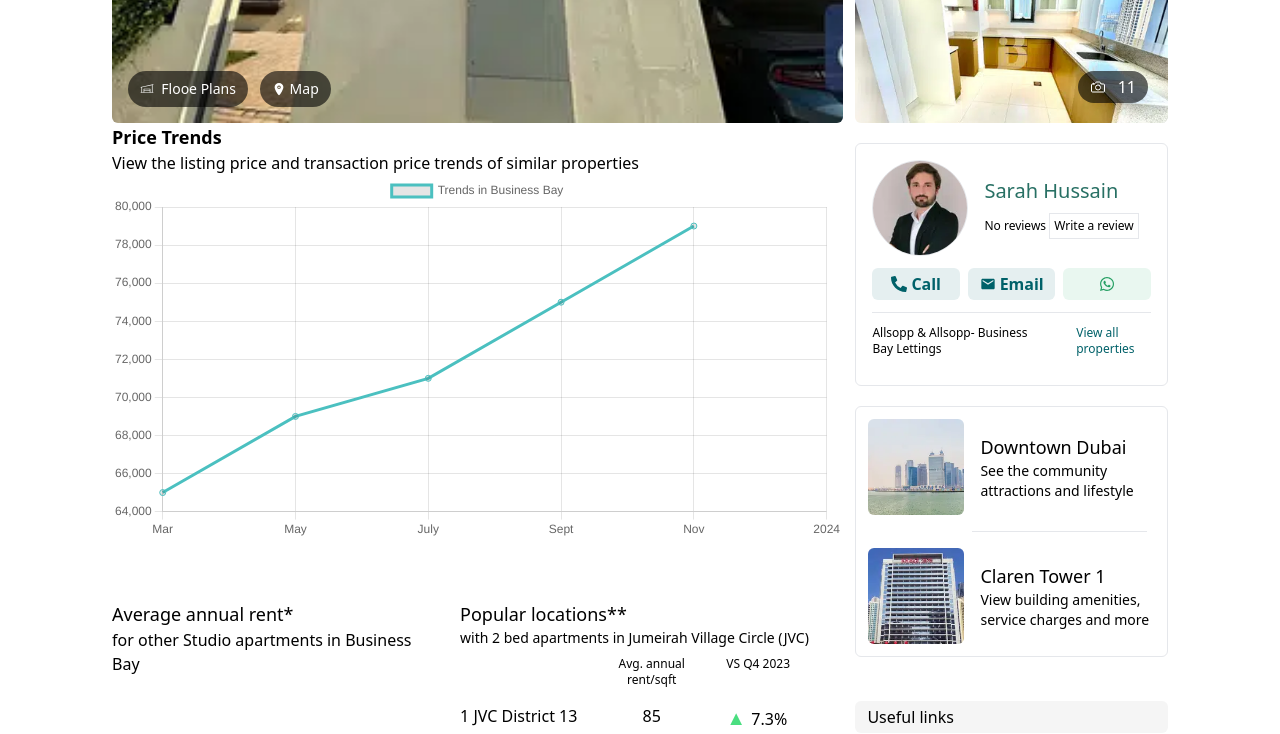
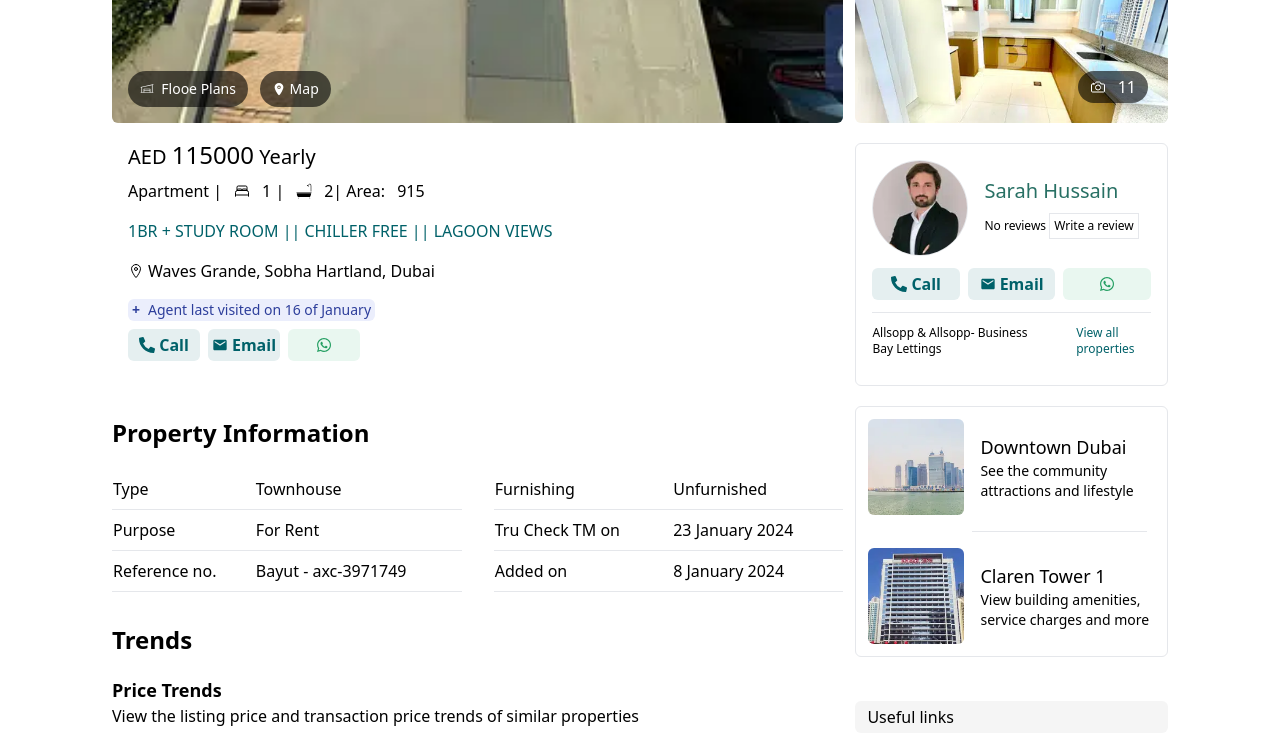
Before and after one commit to Sekai58/bayutClone, a React (Vite) app: page /property-details/1 in a window 1280 px wide. Shown: the part 660-1394 px from the top of the page. Built offline with nearby package versions, Linux system fonts and the light colour scheme.

Commit message:
Add detail in property detail page

```diff
--- /dev/null
+++ b/src/components/Cards/PropertyDetail.tsx
@@ -0,0 +1,64 @@
+import { FaPhoneAlt } from "react-icons/fa";
+import { FaWhatsapp } from "react-icons/fa";
+import { MdEmail } from "react-icons/md";
+import { IoBedOutline } from "react-icons/io5";
+import { GiBathtub } from "react-icons/gi";
+import { IoLocationOutline } from "react-icons/io5";
+
+interface IProperty {
+  price: number;
+  type: string;
+  bed: number;
+  bath: number;
+  area: number;
+  description: string;
+  location: string;
+}
+
+const PropertyDetail: React.FC<IProperty> = (props: IProperty) => {
+  return (
+    <div className="p-4 flex flex-col gap-2 w-full">
+      <h5 className=" text-xl font-medium block ">
+        AED <span className="text-2xl">{props.price}</span> Yearly
+      </h5>
+      <div>
+        <p className="text-md pb-4 flex items-center gap-3 font-medium flex-wrap">
+          {props.type} | <IoBedOutline />
+          {props.bed} | <GiBathtub /> {props.bath}| Area:
+          <span className="font-normal">{props.area}</span>
+        </p>
+        <p className="text-md pb-4 text-[#006169]">{props.description}</p>
+        <p className="text-md pb-4 flex items-center gap-1">
+          <IoLocationOutline />
+          {props.location}
+        </p>
+        <p className="text-[#2d3e9b] py-[1px] bg-[#ebeefc] rounded-md text-sm px-1 w-fit">
+          <span className="font-bold mr-2">+</span>Agent last visited on 16 of
+          January
+        </p>
+      </div>
+
+      <div className="flex justify-between items-center">
+        <div className="flex gap-2">
+          <button className="flex w-[4.5rem] py-1 items-center justify-center bg-[#e5eff0] text-[#006169] rounded-md font-semibold h-fit">
+            <span className="mr-1">
+              <FaPhoneAlt />
+            </span>
+            Call
+          </button>
+          <button className="flex w-[4.5rem] py-1 items-center justify-center bg-[#e5eff0] text-[#006169] rounded-md font-semibold h-fit">
+            <span className="mr-1">
+              <MdEmail />
+            </span>
+            Email
+          </button>
+          <button className="w-[4.5rem] py-2 text-md flex items-center justify-center bg-[#e9f7f0] text-[#249f62] rounded-md font-semibold h-fit">
+            <FaWhatsapp />
+          </button>
+        </div>
+      </div>
+    </div>
+  );
+};
+
+export default PropertyDetail;
--- /dev/null
+++ b/src/components/Cards/PropertyInfo.tsx
@@ -0,0 +1,41 @@
+const PropertyInfo = () => {
+  return (
+    <>
+      <header className="pt-10 pb-5">
+        <h2 className="text-2xl font-semibold">Property Information</h2>
+      </header>
+      <div className="grid grid-cols-1 sm:grid-cols-2 sm:gap-8">
+        <table>
+          <tr className="border-b py-10">
+            <td className="py-2">Type</td>
+            <td className="font-medium">Townhouse</td>
+          </tr>
+          <tr className="border-b py-10">
+            <td className="py-2">Purpose</td>
+            <td className="font-medium">For Rent</td>
+          </tr>
+          <tr className="border-b py-10">
+            <td className="py-2">Reference no.</td>
+            <td className="font-medium">Bayut - axc-3971749</td>
+          </tr>
+        </table>
+        <table>
+          <tr className="border-b py-10">
+            <td className="py-2">Furnishing</td>
+            <td className="font-medium">Unfurnished</td>
+          </tr>
+          <tr className="border-b py-10">
+            <td className="py-2">Tru Check TM on</td>
+            <td className="font-medium">23 January 2024</td>
+          </tr>
+          <tr className="border-b py-10">
+            <td className="py-2">Added on</td>
+            <td className="font-medium">8 January 2024</td>
+          </tr>
+        </table>
+      </div>
+    </>
+  );
+};
+
+export default PropertyInfo;
--- a/src/components/Charts/Line.tsx
+++ b/src/components/Charts/Line.tsx
@@ -15,7 +15,7 @@ const LineChart = () => {
   };
 
   return (
-    <div>
+    <div className="py-5">
       <h3 className="font-semibold text-lg">Price Trends</h3>
       <p>
         View the listing price and transaction price trends of similar
--- a/src/pages/Property.tsx
+++ b/src/pages/Property.tsx
@@ -9,9 +9,94 @@ import {
   usefulLink,
 } from "../assets/data/property";
 import { Link } from "react-router-dom";
+import { MdFilterListOff, MdLocationPin } from "react-icons/md";
+import { useState } from "react";
+import { FaTableList } from "react-icons/fa6";
+import { PiMapPinLineBold } from "react-icons/pi";
+import Select from "react-select";
 
 const Property = () => {
+  const [list, setList] = useState(true);
   return (
+    <>
+      <header className="flex flex-col gap-3">
+        {/* TOP SECTION OF HEADER */}
+        <form className="px-4 sm:px-10 xl:px-28 flex py-4 gap-2">
+          <Select
+            className="w-full hidden md:block"
+            placeholder="Rent"
+            isDisabled
+          ></Select>
+          <label className=" w-full relative">
+            <input
+              type="text"
+              className="w-full rounded-md p-2 border pr-7"
+              placeholder="Enter location"
+            />
+            <span className="absolute text-2xl right-0 top-2 text-[#707070]">
+              <MdLocationPin />
+            </span>
+          </label>
+          <Select
+            className="w-full hidden md:block"
+            placeholder="Residental"
+            isDisabled
+          ></Select>
+          <Select
+            className="w-full hidden md:block"
+            placeholder="Beds&Baths"
+            isDisabled
+          ></Select>
+          <Select
+            className="w-full hidden md:block"
+            placeholder="Price(AED)"
+            isDisabled
+          ></Select>
+
+          <button className="hidden whitespace-nowrap md:flex items-center gap-2 py-1 px-5 bg-[#00606913] text-[#006169]  rounded-md">
+            More Filters
+            <MdFilterListOff />
+          </button>
+          <button className="whitespace-nowrap py-1 px-3 bg-[#0060691c] text-[#006169] rounded-md ">
+            Save Search
+          </button>
+        </form>
+
+        {/* BOTTOM SECTION OF HEADER */}
+        <div className="hidden md:flex justify-between items-center px-4 sm:px-10 xl:px-28">
+          <p className="flex gap-2 h-fit">
+            <button className="px-2 py-[3px] rounded-3xl flex gap-1 border text-sm">
+              TruCheck™ listings first
+            </button>
+            <button className="px-2 py-[3px] rounded-3xl flex gap-1 border text-sm">
+              Properties with floor plans
+            </button>
+          </p>
+
+          <p className="hidden  border p-1 sm:flex items-center  gap-2 rounded-md text-sm">
+            <span
+              className={` w-[5rem] flex items-center gap-1 justify-center ${
+                list ? "bg-[#e9f7f0] text-[#28b16d] font-medium" : ""
+              } rounded-md cursor-pointer p-1`}
+              onClick={() => setList(true)}
+            >
+              <FaTableList />
+              List
+            </span>
+            <span
+              className={`w-[5rem] flex items-center gap-1 justify-center ${
+                !list ? "bg-[#e9f7f0] text-[#28b16d]" : ""
+              } rounded-md cursor-pointer p-1`}
+              onClick={() => setList(false)}
+            >
+              <PiMapPinLineBold />
+              Map
+            </span>
+          </p>
+        </div>
+        <hr />
+      </header>
+
       <section className="px-4 xl:px-28 flex flex-col lg:flex-row pb-10">
         <div className=" flex-grow">
           <h3 className="text-2xl py-6">Properties for rent in UAE</h3>
@@ -61,6 +146,7 @@ const Property = () => {
           />
         </div>
       </section>
+    </>
   );
 };
 
--- a/src/pages/PropertyDetails.tsx
+++ b/src/pages/PropertyDetails.tsx
@@ -12,11 +12,13 @@ import { IoCameraOutline } from "react-icons/io5";
 import Profile from "../components/Cards/Profile";
 import SimilarProperty from "../components/Cards/SimilarProperty";
 import RecommendLinks from "../components/Cards/RecommendLinks";
-import { usefulLink } from "../assets/data/property";
+import { usefulLink, rentProperties } from "../assets/data/property";
 import LineChart from "../components/Charts/Line";
 import BarChart from "../components/Charts/Bar";
 import RegulatoryInfo from "../components/PropertyDetails/RegulatoryInfo";
 import PopularLocation from "../components/Cards/PopularLocation";
+import PropertyInfo from "../components/Cards/PropertyInfo";
+import PropertyDetail from "../components/Cards/PropertyDetail";
 
 const PropertyDetails = () => {
   return (
@@ -70,9 +72,21 @@ const PropertyDetails = () => {
               </button>
             </div>
           </div>
+
+          <PropertyDetail
+            price={rentProperties[0].price}
+            type={rentProperties[0].type}
+            bed={rentProperties[0].bed}
+            bath={rentProperties[0].bath}
+            area={rentProperties[0].area}
+            description={rentProperties[0].description}
+            location={rentProperties[0].location}
+          />
+
+          <PropertyInfo />
+          <h2 className="text-2xl font-semibold pt-8">Trends</h2>
           {/* LINE CHART */}
           <LineChart />
-
           <section className="flex flex-col xl:flex-row py-5 mt-10 gap-8 justify-between">
             <div className="w-[20rem]">
               <BarChart />
@@ -81,7 +95,6 @@ const PropertyDetails = () => {
               <PopularLocation />
             </div>
           </section>
-
           <p className="text-sm text-[#5f5f5f] mt-4">
             *These trends are calculated using a proprietary algorithm based on
             prices advertised on Bayut.
@@ -90,7 +103,6 @@ const PropertyDetails = () => {
             **Popularity is based on searches conducted by users on Bayut over
             the last quarter.
           </p>
-
           <hr />
           {/* REGULATORY INFO */}
           <RegulatoryInfo />
```
Lines whose indentation alone changed are shown as unchanged.
